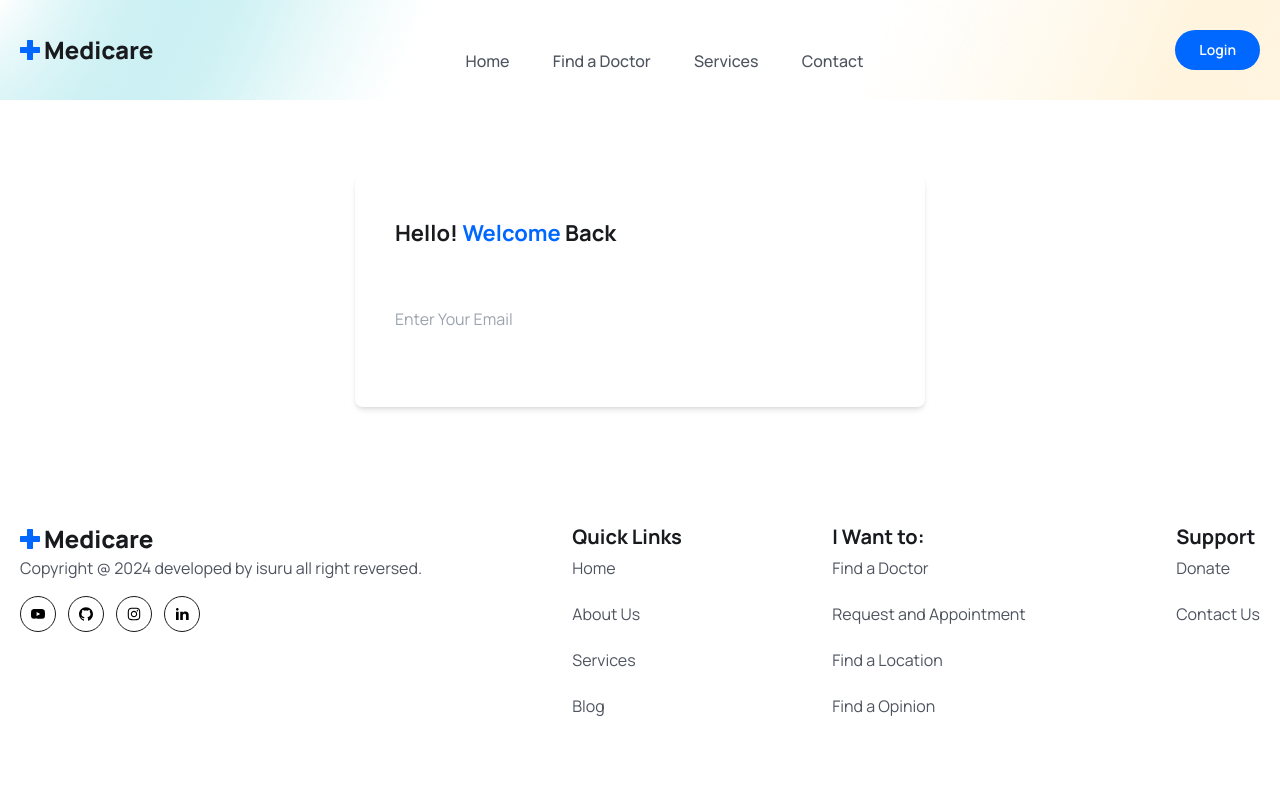
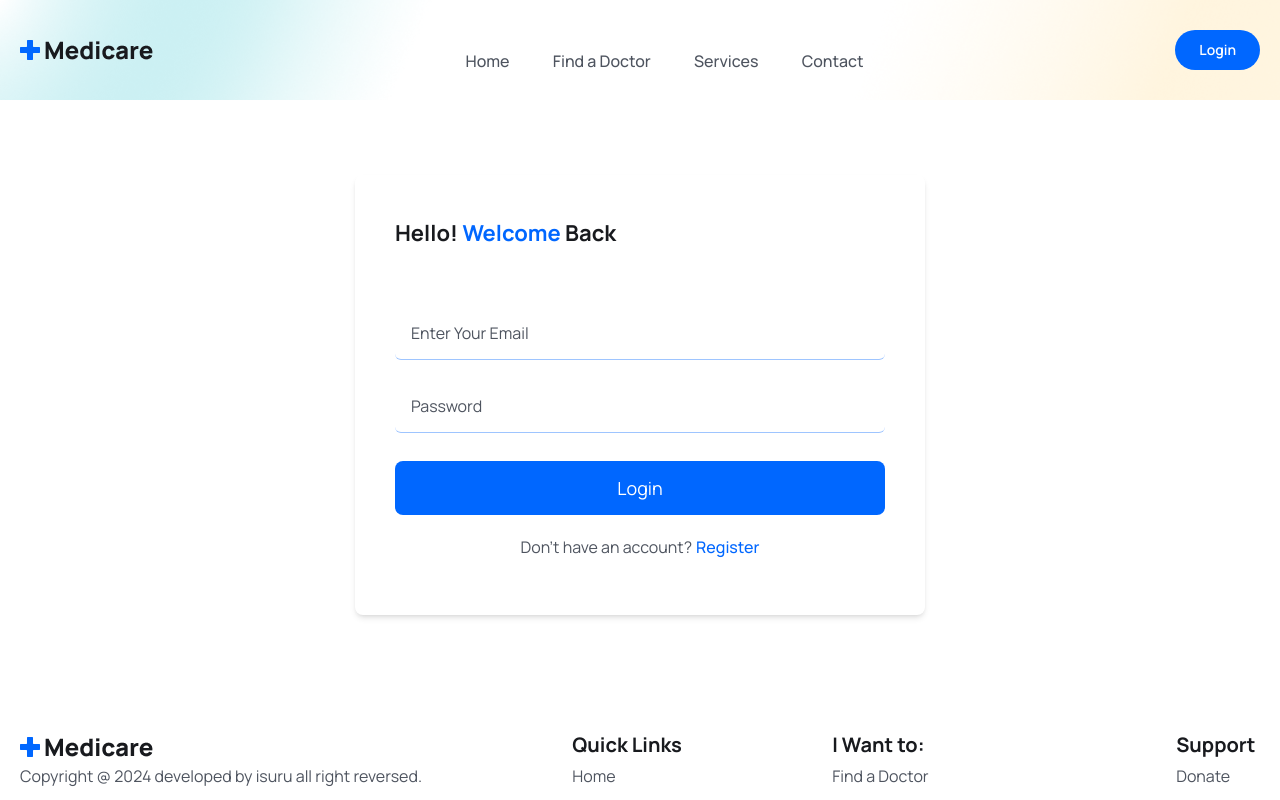
Before and after one commit to Isurulak1/Doctor_apoiment_bookingapp, a React (Vite) app in the folder frontend/: page /login in a window 1280 px wide. Shown: the top 800 px of the page. Built offline with nearby package versions, Linux system fonts and the light colour scheme.

Commit message:
Update Login.jsx

```diff
--- a/frontend/src/pages/Login.jsx
+++ b/frontend/src/pages/Login.jsx
@@ -1,4 +1,5 @@
 import React, { useState } from 'react'
+import { Link } from 'react-router-dom'
 
 const Login = () => {
 
@@ -26,8 +27,29 @@
             name='email'
             value={FormData.email}
             onChange={handleInputChange}
-             />
+            className='w-full px-4 py-3 border-b border-solid border-[#0066ff61] focus:outline-none focus:border-primaryColor text-[16px] leading-7 text-headingColor placeholder:text-textColor rounded-md cursor-pointer'
+            required
+            />
           </div>
+          <div className='mb-5'>
+            <input type="password"
+            placeholder='Password'
+            name='password'
+            value={FormData.email}
+            onChange={handleInputChange}
+            className='w-full px-4 py-3 border-b border-solid border-[#0066ff61] focus:outline-none focus:border-primaryColor text-[16px] leading-7 text-headingColor placeholder:text-textColor rounded-md cursor-pointer'
+            required
+            />
+          </div>
+          <div className='mt-7'>
+            <button className='w-full bg-primaryColor text-white text-[18px] leading-[30px] rounded-lg px-4 py-3'>
+              Login
+            </button>
+          </div>
+          <p className='mt-5 text-textColor text-center'>
+            Don&apos;t have an account?
+            <Link to='/register' className='text-primaryColor font-medium ml-1'>Register</Link>
+          </p>
         </form>
       </div>
     </section>
```
